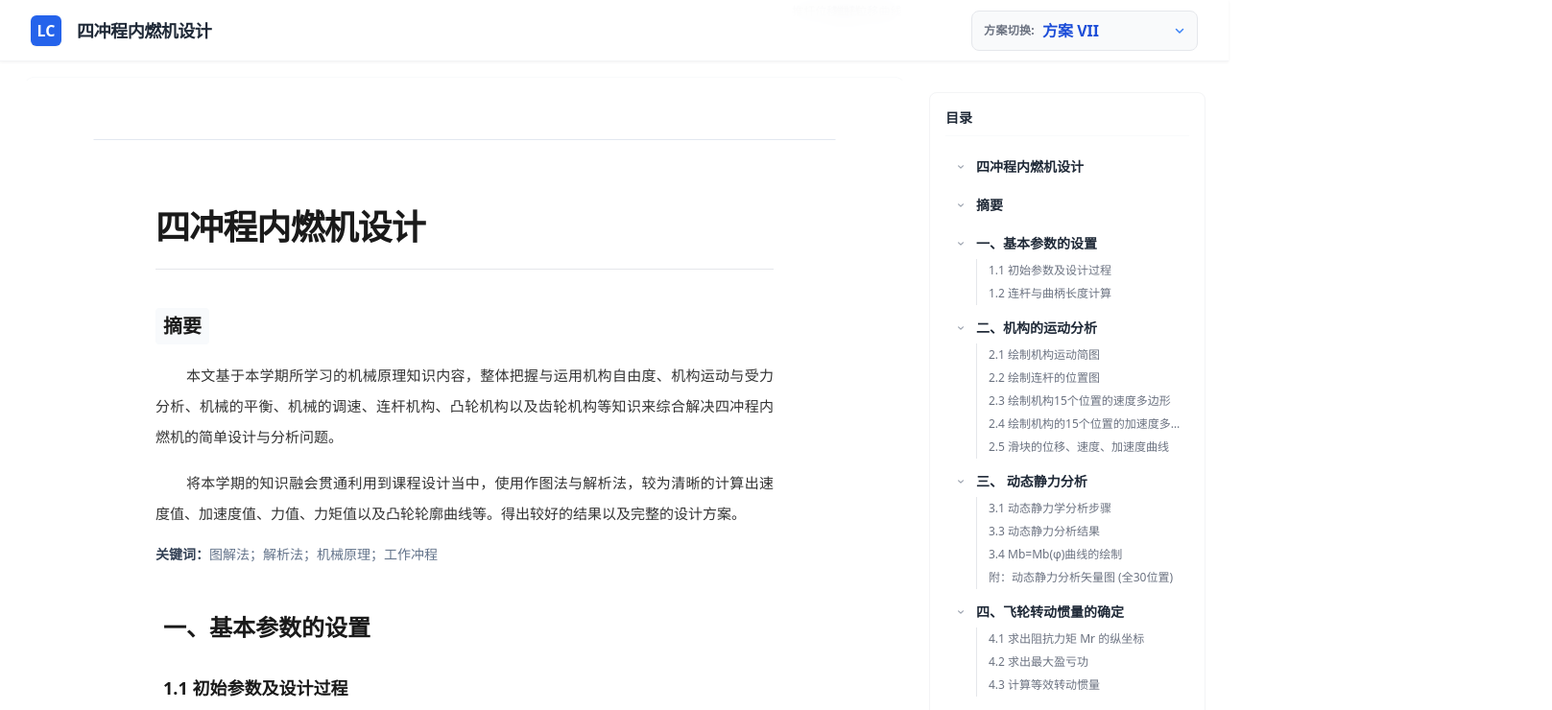
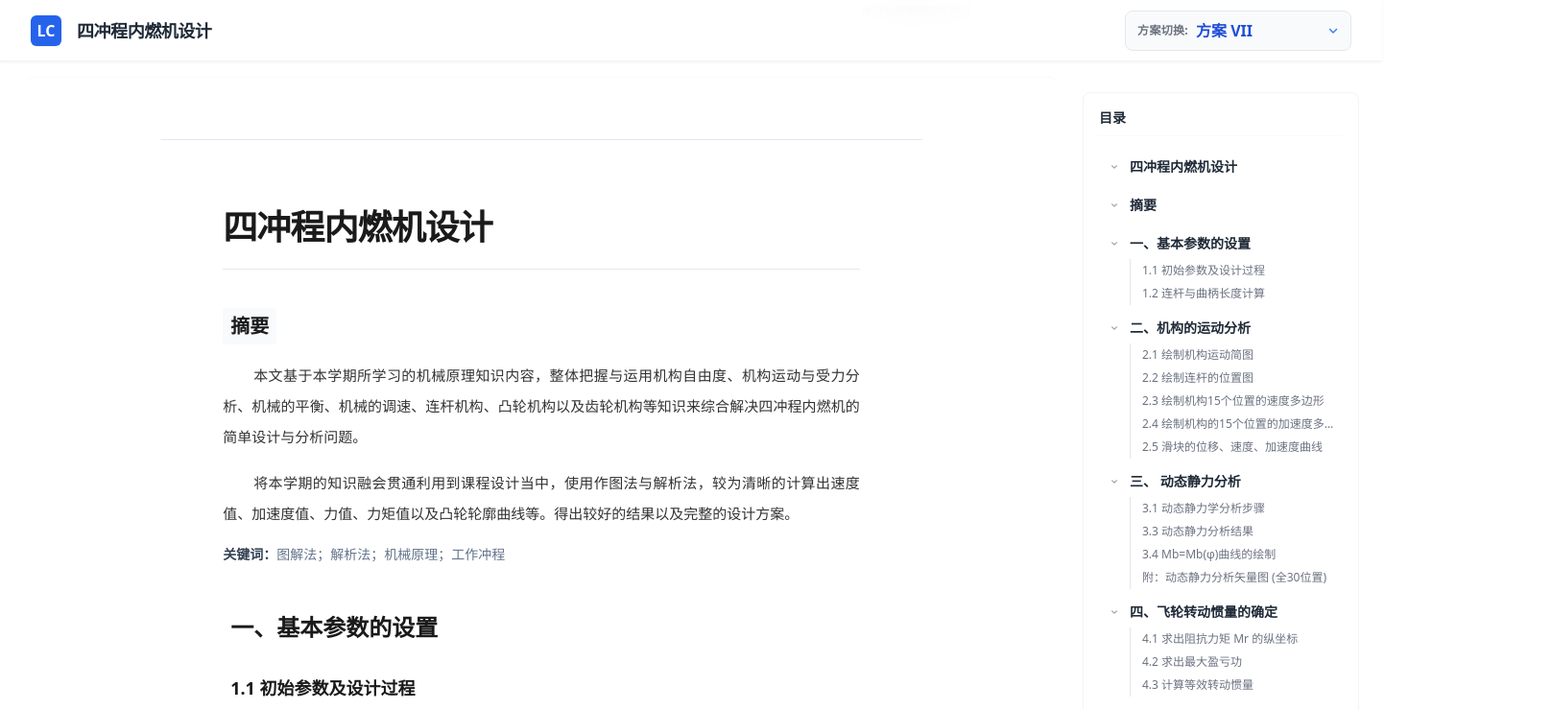
Before and after one commit to fly-go1234/enginedesign, a React (Vite) app: page / in a window 1280 px wide. Shown: the top 740 px of the page at 96% size, 1617 px wide, since content can reach past the window. Built offline with nearby package versions, Linux system fonts and the light colour scheme.

Commit message:
StageView.jsx

```diff
--- a/src/StageView.jsx
+++ b/src/StageView.jsx
@@ -313,7 +313,7 @@ export default function StageView() {
       <style>{GLOBAL_STYLES}</style>
 
       {/* --- 顶部悬浮导航 --- */}
-      <header className="fixed top-0 left-0 right-0 h-16 bg-white/95 backdrop-blur-md shadow-[0_1px_3px_rgba(0,0,0,0.05)] z-[9999] flex items-center justify-between px-8 border-b border-gray-100">
+      <header className="fixed top-0 left-0 right-0 h-16 bg-white/95 backdrop-blur-md shadow-[0_1px_3px_rgba(0,0,0,0.05)] z-[9999] flex items-center justify-between px-8 border-b border-gray-100 min-w-[1440px]">
         <div className="flex items-center gap-4">
            {/* Logo / 图标 */}
            <div className="w-8 h-8 bg-blue-600 rounded-md flex items-center justify-center text-white font-bold shadow-sm">
@@ -344,7 +344,7 @@ export default function StageView() {
       </header>
 
       {/* --- 主体布局 --- */}
-      <div className="pt-20 max-w-[1600px] mx-auto block xl:flex items-start gap-6 px-4 md:px-6 pb-20">
+      <div className="pt-20 max-w-[1600px] mx-auto flex items-start gap-6 px-6 pb-20 min-w-[1440px]">
 
         {/* 左侧：文档内容流 (无缝拼接) */}
         <main ref={contentRef} className="flex-1 min-w-0 bg-white stage-blackbox-content">
@@ -393,7 +393,7 @@ export default function StageView() {
         </main>
 
         {/* 右侧：智能目录 (Sticky) */}
-        <aside className="w-full xl:w-72 flex-shrink-0 block static xl:sticky xl:top-24 h-auto xl:h-[calc(100vh-120px)] overflow-y-auto custom-scrollbar mt-8 xl:mt-0">
+        <aside className="w-72 flex-shrink-0 block sticky top-24 h-[calc(100vh-120px)] overflow-y-auto custom-scrollbar">
             <div className="bg-white rounded-lg border border-gray-100 p-4 shadow-sm">
                 <div className="flex items-center justify-between mb-4 pb-2 border-b border-gray-50">
                     <h3 className="font-bold text-gray-800 text-sm">目录</h3>
```
